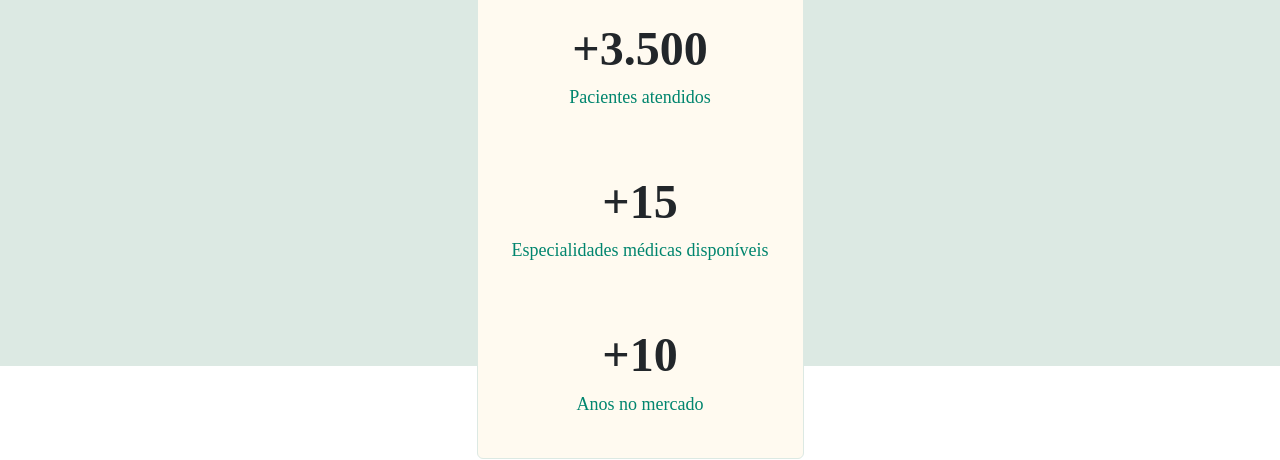
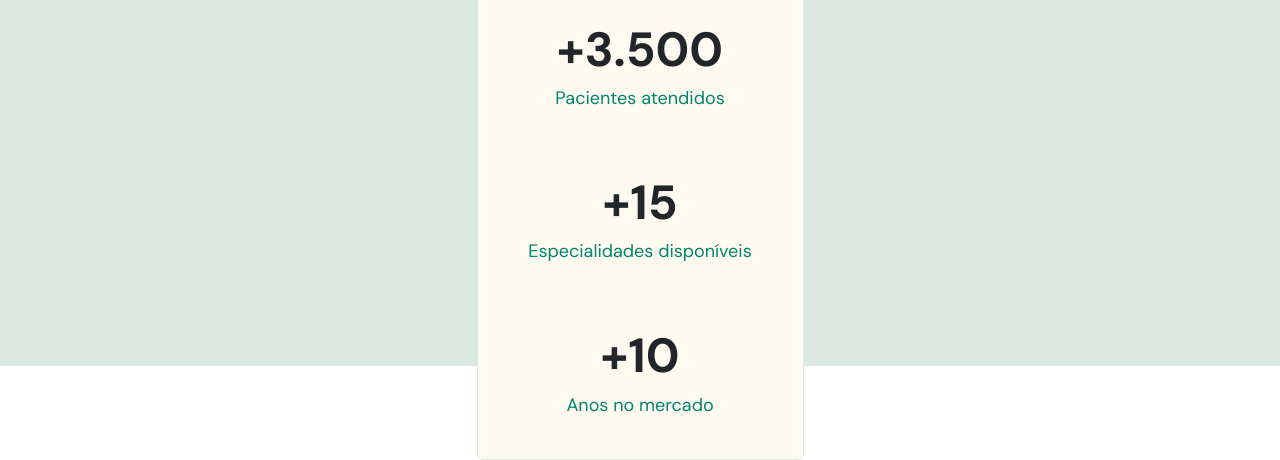
Before and after one commit to tamirisrgarcia/DoctorCare_NLW_Rocketseat, a plain HTML site: page index.html in a window 1280 px wide. Shown: the part 786-1246 px from the top of the page. Drawn offline with Linux system fonts and the light colour scheme.

Commit message:
alteração da fonte

```diff
--- a/index.html
+++ b/index.html
@@ -5,12 +5,10 @@
     <meta http-equiv="X-UA-Compatible" content="IE=edge" />
     <meta name="viewport" content="width=device-width, initial-scale=1.0" />
     <link rel="stylesheet" href="./styles.css" />
-    <link rel="preconnect" href="https://fonts.googleapis.com" />
-    <link rel="preconnect" href="https://fonts.gstatic.com" crossorigin />
-    <link
-      href="https://fonts.googleapis.com/css2?family=Roboto:wght@300;500;900&display=swap"
-      rel="stylesheet"
-    />
+    <link rel="preconnect" href="https://fonts.googleapis.com">
+    <link rel="preconnect" href="https://fonts.gstatic.com" crossorigin>
+    <link href="https://fonts.googleapis.com/css2?family=DM+Sans:wght@400;500;700&family=Roboto:wght@300;500;900&display=swap" rel="stylesheet">
+
     <title>Doctor Care</title>
   </head>
   <body onscroll="onScroll()" class="">
@@ -249,7 +247,7 @@
         </div>
         <div class="stat">
           <h3>+15</h3>
-          <p>Especialidades médicas disponíveis</p>
+          <p>Especialidades disponíveis</p>
         </div>
         <div class="stat">
           <h3>+10</h3>
--- a/styles.css
+++ b/styles.css
@@ -25,7 +25,7 @@ body {
 }
 
 body {
-    font-family: 'DM Sans';
+    font-family: 'DM Sans', sans-serif;
     font-size: 1.6rem;
     text-align: center;
     overflow: overlay;
```
